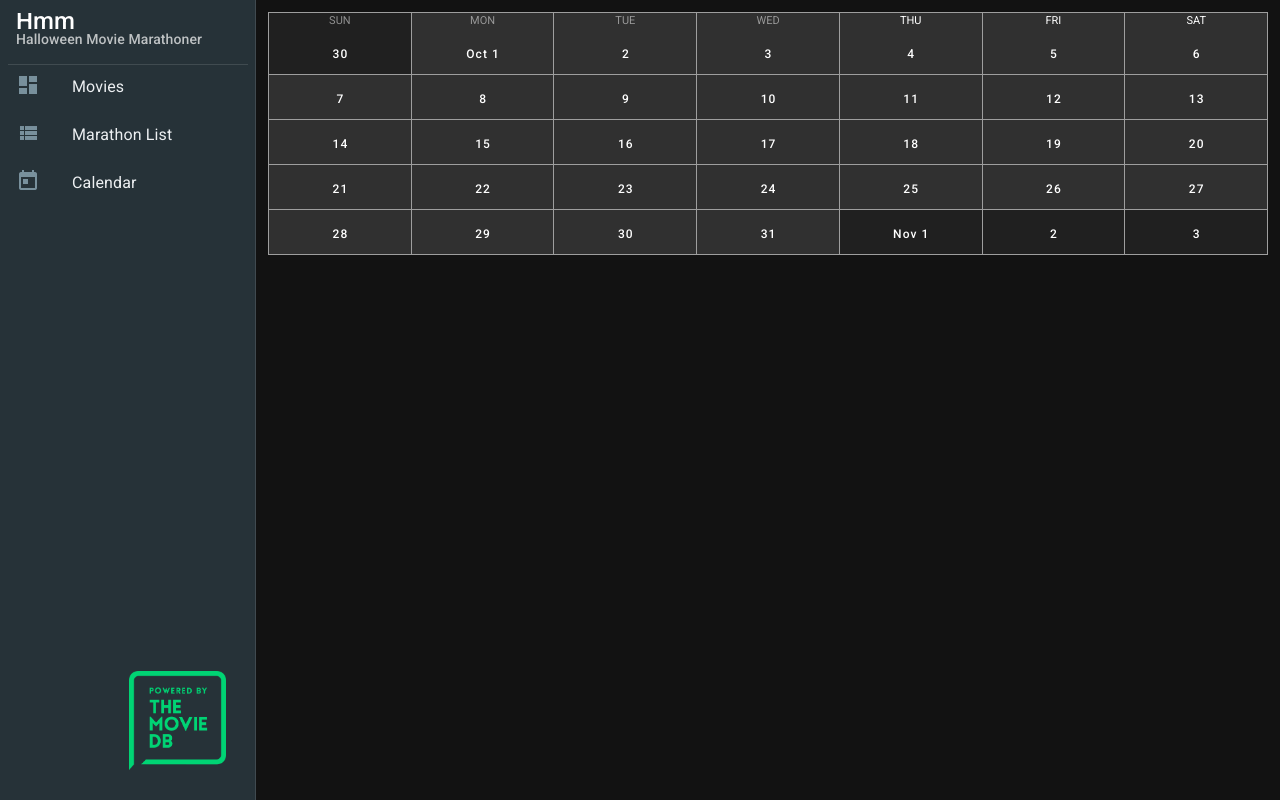
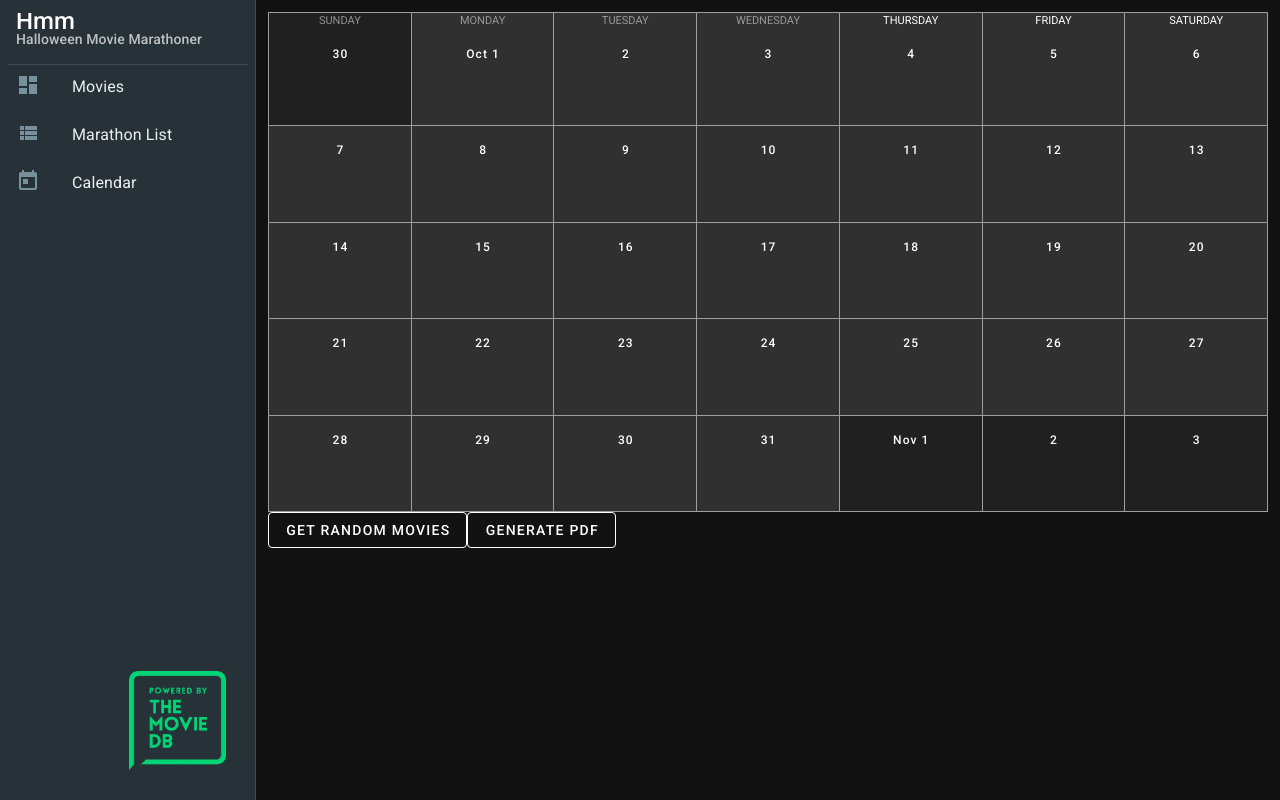
Before and after one commit to fu4303/hamm, a Vue app: page /calendar in a window 1280 px wide. Built offline with nearby package versions, Linux system fonts and the light colour scheme; a web font is replaced by a local one.

Commit message:
updates with pdf creation, calendar

```diff
--- a/package.json
+++ b/package.json
@@ -9,6 +9,7 @@
     "lint": "vue-cli-service lint"
   },
   "dependencies": {
+    "html2pdf.js": "^0.9.2",
     "lodash": "^4.17.15",
     "path": "^0.12.7",
     "vue": "^2.6.11",
--- a/src/store/modules/marathon.js
+++ b/src/store/modules/marathon.js
@@ -22,6 +22,7 @@ export default {
     },
     RESET(state) {
       state.marathonList = [];
+      state.events = [];
     },
     UPDATE_MOVIE_COUNT(state, type) {
       if(type === 'add' && state.moviesLeft >= 1) {
@@ -47,11 +48,11 @@ export default {
         commit('ADD_ONE', movieID);
         commit('UPDATE_MOVIE_COUNT', 'add');
 
-        const date = state.startDate.getDate() === 1
+        const date = state.events.length <= 0
           ? addDays(state.startDate, 0)
           : addDays(state.startDate, 1);
+        commit('UPDATE_NEXT_DATE', date);
 
-        commit('UPDATE_NEXT_DATE', date);
         commit('ADD_TO_CALENDAR', {
           name: movieID.movieTitle,
           start: `${date.getFullYear()}-${date.getMonth() + 1}-${date.getDate()}`
--- a/src/views/Calendar.vue
+++ b/src/views/Calendar.vue
@@ -1,17 +1,46 @@
 <template>
-  <div class="calendar">
+  <v-row class="fill-height" id="test">
+    <v-col>
+      <h1 v-show="show" class="custom">{{currentYear}} Halloween Marathon</h1>
+      <v-sheet height="500">
         <v-calendar
-      dark
+          ref="calendar"
+          :dark="!show"
+          :light="show"
           type="month"
+          :short-weekdays="false"
+          event-color="transparent"
           :events="getEvents"
+          :event-height="22"
+          :event-margin-bottom="-20"
           :start="`${currentYear}-10-01`"
           :end="`${currentYear}-10-31`"
         ></v-calendar>
+      </v-sheet>
+      <div class="">
+        <v-btn
+          outlined
+          @click="generateRandom">
+          Get Random Movies
+        </v-btn>
+        <v-btn
+          outlined
+          @click="generatePDF">
+          Generate PDF
+        </v-btn>
       </div>
+    </v-col>
+  </v-row>
 </template>
 
 <script>
+import html2pdf from 'html2pdf.js';
 export default {
+  data() {
+    return {
+      show: false
+    };
+  },
   computed: {
     currentYear() {
       return new Date().getFullYear();
@@ -19,8 +48,49 @@ export default {
     getEvents() {
       return this.$store.getters['marathon/getCalendarEvents'];
     }
+  },
+  methods: {
+    generateRandom() {
+      console.log(this);
+    },
+    async generatePDF() {
+      // const element = document.getElementById('element-to-print');
+      const opt = {
+        margin:       0.75,
+        filename:     `${this.currentYear} Halloween Marathon Schedule.pdf`,
+        image:        { type: 'jpeg', quality: 0.98 },
+        html2canvas:  { scale: 2 },
+        jsPDF:        { unit: 'in', format: 'letter', orientation: 'landscape' }
+      };
+
+      // New Promise-based usage:
+      this.show = true;
+      this.$refs.calendar.eventColor = "red";
+      await html2pdf().set(opt).from(this.$el).save();
+      this.$nextTick(() => {
+        this.show = false
+      }, 500)
+    }
   }
 };
 </script>
 
-<style></style>
+<style>
+.v-calendar .v-event {
+  font-size: 13px;
+  font-weight: 700;
+  text-align: center;
+  margin: 0 auto;
+}
+
+.v-btn:not(.v-btn--text):not(.v-btn--outlined):hover:before,
+.theme--light.v-btn:focus::before {
+  opacity: 0;
+}
+</style>
+<style lang="scss" scoped>
+.custom {
+  font-size: 18px;
+  text-align: center;
+}
+</style>
--- a/src/views/MarathonList.vue
+++ b/src/views/MarathonList.vue
@@ -14,6 +14,9 @@
       </h1>
     </div>
     <div v-else>
+      <div class="test">
+        <v-btn text @click="resetList">Reset</v-btn>
+      </div>
       <v-container>
         <h1 class="display-1 mt-4">Marathon List
           <span class="caption">({{ moviesLeft }} movies remaining)</span>
@@ -54,6 +57,9 @@ export default {
     removeFromList(id) {
       this.$store.dispatch('marathon/removeMovieFromList', id)
         .then(console.log('removed'))
+    },
+    resetList() {
+      this.$store.dispatch('marathon/clear');
     }
   }
 };
```
Also changed, not shown: 1 other file (tests, documents, lock files or other folders). Lines whose indentation alone changed are shown as unchanged.
